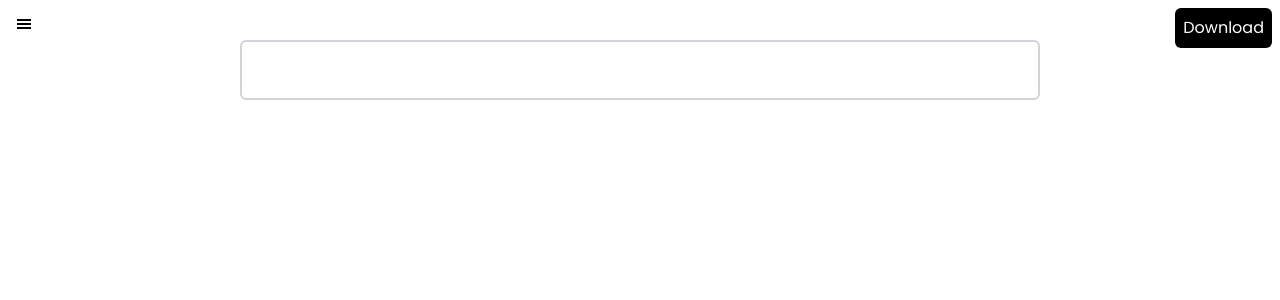
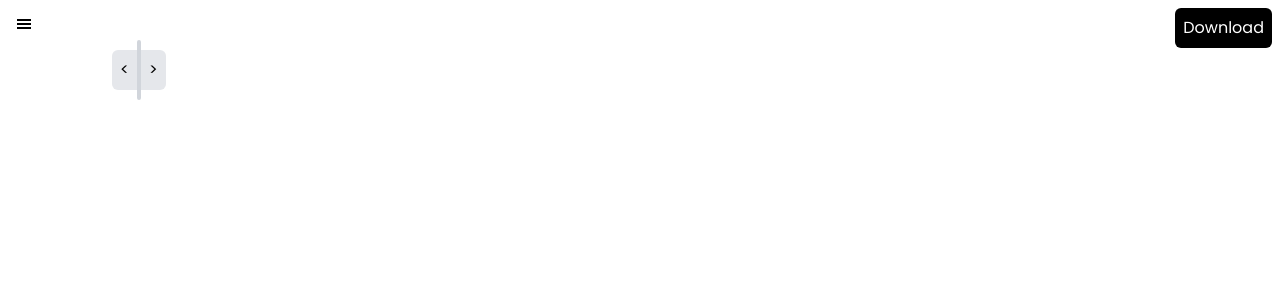
Before and after one commit to HrishikShaji/elevatics-ai, a Next.js app: page /researcher/report in a window 1280 px wide. Shown: the top 300 px of the page. Built offline with nearby package versions, Linux system fonts and the light colour scheme.

Commit message:
added scroll nav

```diff
--- a/app/components/FinalReport.tsx
+++ b/app/components/FinalReport.tsx
@@ -1,6 +1,6 @@
 "use client";
 
-import { useState } from "react";
+import { useRef, useState } from "react";
 import { usePrompt } from "../contexts/PromptContext";
 import SubTopicReport from "./SubTopicReport";
 import { IoIosArrowBack, IoIosArrowForward } from "react-icons/io";
@@ -11,12 +11,31 @@ export default function FinalReport() {
 	const data = Object.entries(finalTopics);
 	const { reportsData } = useReports();
 	const [currentIndex, setCurrentIndex] = useState(0);
+	const containerRef = useRef<HTMLDivElement>(null);
 	const nextSlide = () => {
 		setCurrentIndex((prevIndex) => (prevIndex + 1) % data.length);
 	};
 
 	const prevSlide = () => {
 		setCurrentIndex((prevIndex) => (prevIndex - 1 + data.length) % data.length);
+	};
+
+	const scrollLeft = () => {
+		if (containerRef.current) {
+			containerRef.current.scrollBy({
+				left: -300,
+				behavior: "smooth",
+			});
+		}
+	};
+
+	const scrollRight = () => {
+		if (containerRef.current) {
+			containerRef.current.scrollBy({
+				left: 300,
+				behavior: "smooth",
+			});
+		}
 	};
 
 	const handlePageChange = (page: number) => {
@@ -35,25 +54,36 @@ export default function FinalReport() {
 			>
 				Download
 			</button>
-      <div className="flex gap-1 w-[800px] divide-x-2 divide-gray-300 overflow-x-scroll border-2 rounded-md border-gray-300 h-[60px]">
+			<div className="flex items-center px-28 w-full">
+				<button onClick={scrollLeft} className="p-2 bg-gray-200 rounded-l-md">
+					{"<"}
+				</button>
+				<div
+					className="flex gap-1   overflow-x-hidden border-2 rounded-md border-gray-300 h-[60px]"
+					ref={containerRef}
+				>
 					{data.map((item, i) => (
 						<div
 							key={i}
 							onClick={() => handlePageChange(i)}
-            className="w-full cursor-pointer h-full  flex items-center border-b-4  relative group"
+							className="w-full cursor-pointer h-full flex items-center border-b-4 relative group"
 							style={{
 								backgroundColor: currentIndex === i ? "#EDF0FF" : "white",
 								borderColor: currentIndex === i ? "#2A42CB" : "white",
 							}}
 						>
 							<div
-              className=" w-[300px] text-center "
+								className="w-[300px] text-center"
 								style={{ color: currentIndex === i ? "#2A42CB" : "#7F7F7F" }}
 							>
 								{data[i][0]}
 							</div>
 						</div>
 					))}
+				</div>
+				<button onClick={scrollRight} className="p-2 bg-gray-200 rounded-r-md">
+					{">"}
+				</button>
 			</div>
 			<div className="flex flex-col   h-[700px] items-center  w-full">
 				{data.length > 0 ? (
```
Lines whose indentation alone changed are shown as unchanged.
